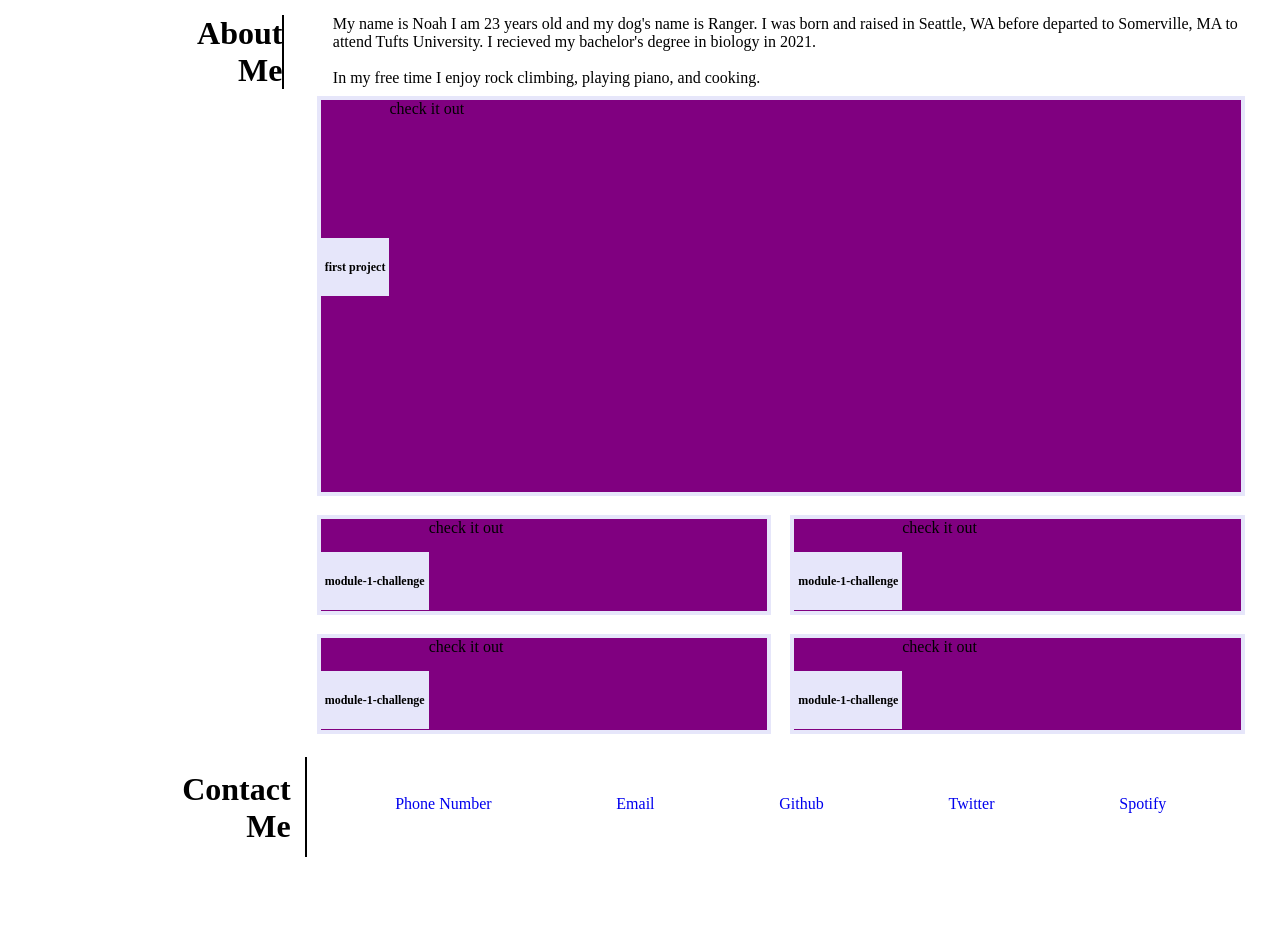
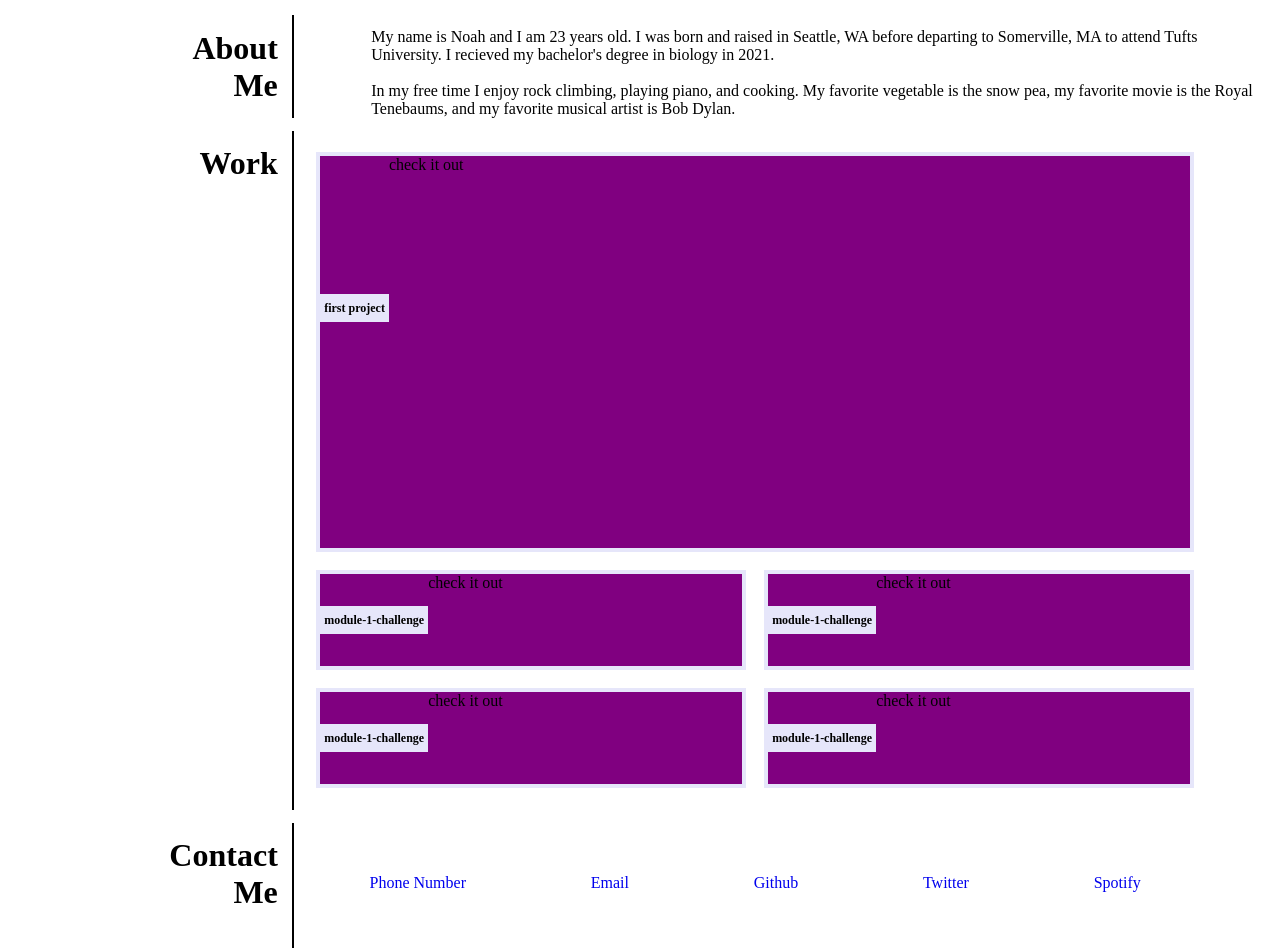
Before and after one commit to noah138/module-2-challenge, a plain HTML site: page index.html in a window 1280 px wide. Shown: the part 340-1291 px from the top of the page. Before the commit the page ends 1209 px from the top, so only its background shows below. Drawn offline with Linux system fonts and the light colour scheme.

Commit message:
updated the overall container structure of the webapge, creating three containers to hold the About Me, Work, and Contact Me sections.

```diff
--- a/index.html
+++ b/index.html
@@ -33,19 +33,19 @@
     <div class="background-image">
         <h2>Subtitle</h2>
     </div>
-<!--sidebar-->
-    <aside>
-        <div class="aboutme">
-            <h2>About<br>Me</h2>
-        </div>
-    </aside>
-<!-- Main Section -->
+<!-- About Me -->
+    <article>
+        <div class="sidebar-top"><h1>About<br>Me</h1></div>
         <div class="bio">
-        <p>My name is Noah I am 23 years old and my dog's name is Ranger. I was born and raised in Seattle, WA before departed to Somerville, MA to attend Tufts University.
-            I recieved my bachelor's degree in biology in 2021.<br><br>In my free time I enjoy rock climbing, playing piano, and cooking.
+            <p>My name is Noah and I am 23 years old. I was born and raised in Seattle, WA before departing to Somerville, MA to attend Tufts University.
+            I recieved my bachelor's degree in biology in 2021.<br><br>In my free time I enjoy rock climbing, playing piano, and cooking. My favorite vegetable is the snow pea, my favorite movie is the Royal Tenebaums, and my favorite musical artist is Bob Dylan.
             </p>
         </div>
+    </article>
+<!-- Main Section -->
     <main>
+        <div class="sidebar-middle"><h1>Work</h1></div>
+        <div class="projects">
             <section id="big">
                 <h3>first project</h3>
                 <p>check it out</p>
@@ -66,10 +66,11 @@
                 <h3>module-1-challenge</h3>
                 <p>check it out</p>
             </section>
+        </div>
     </main>
 <!-- footer -->
 <footer>
-    <div class="contact"><h1>Contact<br>Me</h1></div>
+    <div class="sidebar-bottom"><h1>Contact<br>Me</h1></div>
         <nav>
             <a href="#">Phone Number</a>
             <a href="#">Email</a>
--- a/style.css
+++ b/style.css
@@ -11,6 +11,7 @@
     --border:black;
 }
 
+/* header */
 .header {
     height: 100px;
     background:var(--primary);
@@ -40,42 +41,65 @@ header h1 {
     text-decoration: none;
 }
 
+/* background image */
 .background-image {
     height: 250px;
     margin-bottom: 25px;
     background-color:blue;
 }
 
-aside {
-    clear: both;
-    float: left;
-    width: 23%;
-    padding-right: 10px;
-    padding-left:10px;
-}
-
-aside h2 {
-    text-align: right;
-    font-size: xx-large;
-}
-
-.aboutme {
-    border-right: 2px solid black;
-}
-
-.work {
-    height: 200px;
+/* formatting the three main sections */
+main,
+footer,
+.bio {
+    width:100%;
+    float:right;
+    display: flex;
+    flex-wrap: wrap;;
 }
 
 main {
-    width:74%;
-    float:right;
     min-height: 60vp;
-    margin-right: 2%;
-    display: flex;
-    flex-wrap: wrap;
 }
 
+article,
+footer {
+    min-height: 20vp;
+}
+
+.bio,
+.projects,
+footer nav {
+    width:70%;
+    float:right;
+    display: flex;
+    height: 100%;
+    margin: 1%;
+}
+
+.projects {
+    flex-wrap: wrap;
+    height: 60vp;
+}
+
+/* sidebar styling */
+footer h1,
+article h1,
+main h1 {
+    font-size: xx-large;
+    text-align: right;
+    padding: 5%;
+}
+
+.sidebar-top,
+.sidebar-middle,
+.sidebar-bottom {
+    width: 23%;
+    border-right: 2px solid var(--border);
+    float:left;
+}
+
+/* main */
 #big {
     width:98%;
     height:400px;
@@ -92,39 +116,17 @@ section {
 section h3{
     border: 4px solid var(--primary);
     background-color: var(--primary);
-    line-height: 50px;
+    line-height: 20px;
     float: left;
     position:relative;
     top:35%;
     font-size: 12px;
 }
 
-.bio {
-    float: right;
-    width: 74%;
-}
-
+/* footer */
 footer {
-    width:100%;
-    float:right;
-    min-height: 20vp;
-    display: flex;
-    flex-wrap: wrap;;
-}
-
-footer h1 {
-    font-size: xx-large;
-    text-align: right;
-    padding: 5%;
-
-}
-
-.contact {
-    width: 23%;
-    border-right: 2px solid var(--border);
-    float:left;
-    height: 100px;
-    margin: 1%;
+    margin-top: 1%;
+    margin-bottom: 1%
 }
 
 footer nav {
@@ -136,7 +138,7 @@ footer nav {
     margin: 1%;
 }
 
-footer a{
+footer a {
     padding:38px 0;
     text-decoration: none;
 }
```
Lines whose indentation alone changed are shown as unchanged.
